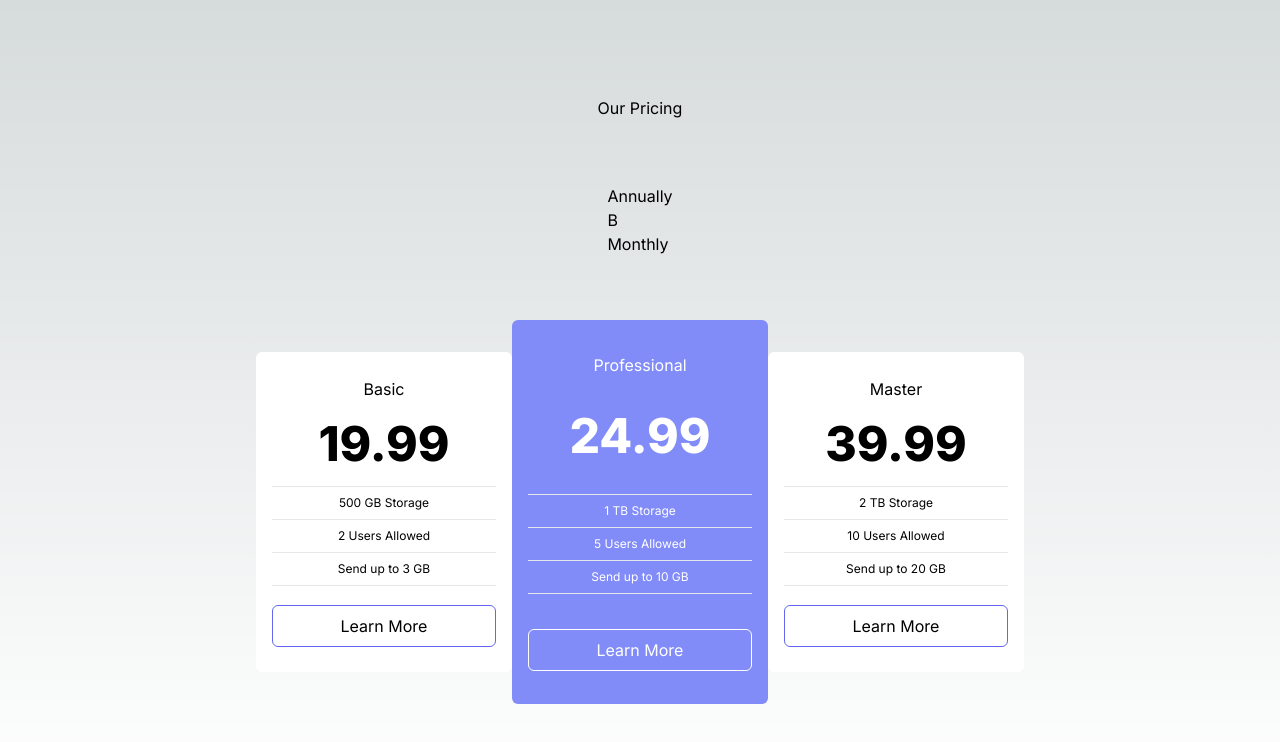
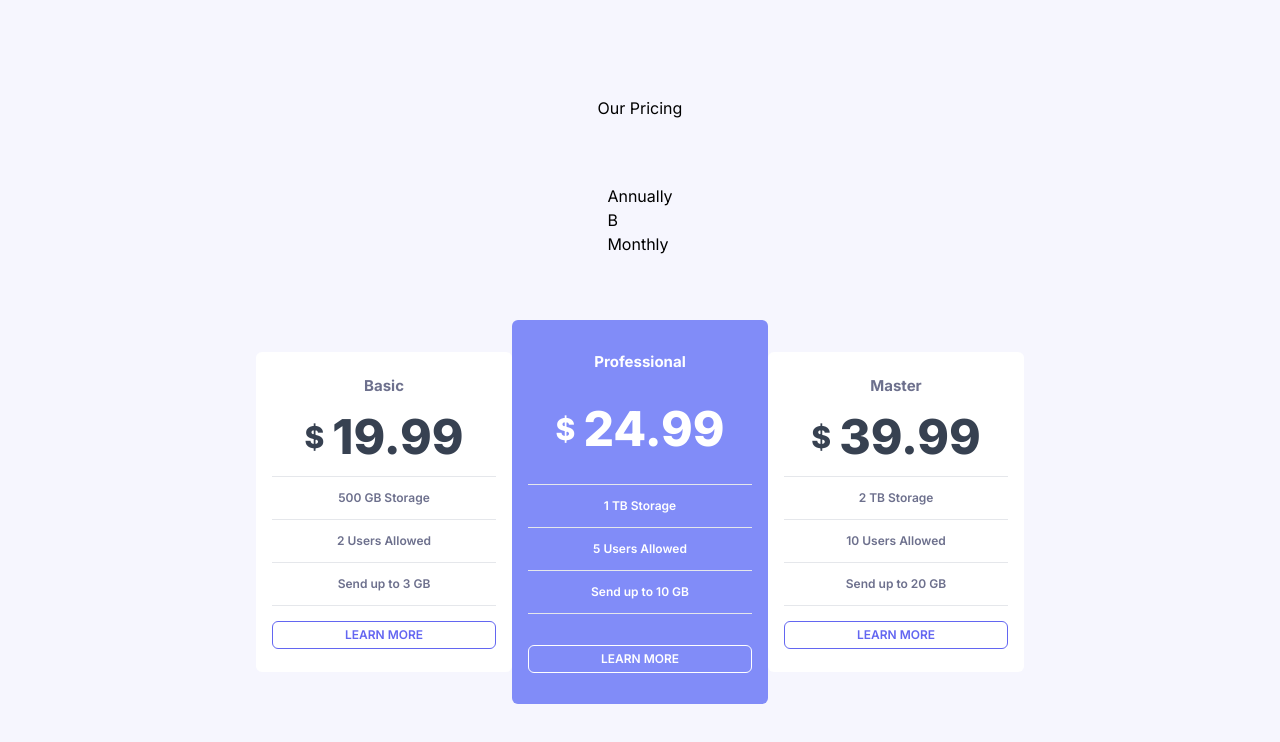
Before and after one commit to ferutizi/pricing-component, a Next.js app: page / in a window 1280 px wide. Shown: the top 742 px of the page. Built offline with nearby package versions, Linux system fonts and the light colour scheme.

Commit message:
added colors variables

```diff
--- a/src/app/components/Card.tsx
+++ b/src/app/components/Card.tsx
@@ -1,30 +1,31 @@
 interface CardProps {
   plan: string,
-  anualPrice: number,
+  annualPrice: number,
   monthlyPrice: number,
   storage: string,
   users: number,
   sendUp: number,
+	anually: boolean,
   highlight?: boolean,
 }
 
-export default function Card({plan, anualPrice, monthlyPrice, storage, users, sendUp, highlight}: CardProps) {
+export default function Card({plan, annualPrice, monthlyPrice, storage, users, sendUp, anually, highlight}: CardProps) {
 	const highlightStyles = 'h-96 text-white bg-indigo-400'
-	const normalStyles = 'h-80 text-black bg-white'
+	const normalStyles = 'h-80 text-gray-700 bg-white'
 	return(
 		<article className={`${highlight ? highlightStyles : normalStyles} flex flex-col justify-around text-center w-64 p-4 rounded-md`}>
-			<h2>{plan}</h2>
-			<span className="text-5xl font-extrabold">{monthlyPrice} {/* {anualPrice} */}</span>
+			<h2 className={`text-sm ${highlight ? 'text-white' : 'text-grayishBlue'} font-bold`}>{plan}</h2>
+			<span className="text-5xl font-extrabold flex justify-center items-center gap-2"><span className="text-3xl">$</span>{anually ? annualPrice : monthlyPrice} {/* {anualPrice} */}</span>
 			<div>
+				<hr className="text-veryLightGrayishBlue bg-veryLightGrayishBlue" />
+				<p className={`${highlight ? 'text-white' : 'text-grayishBlue'} py-2 text-xs font-semibold`}>{storage} Storage</p>
 				<hr />
-				<p className="py-2 text-xs">{storage} Storage</p>
+				<p className={`${highlight ? 'text-white' : 'text-grayishBlue'} py-2 text-xs font-semibold`}>{users} Users Allowed</p>
 				<hr />
-				<p className="py-2 text-xs">{users} Users Allowed</p>
-				<hr />
-				<p className="py-2 text-xs">Send up to {sendUp} GB</p>
+				<p className={`${highlight ? 'text-white' : 'text-grayishBlue'} py-2 text-xs font-semibold`}>Send up to {sendUp} GB</p>
 				<hr />
 			</div>
-			<button type="button" className={`${highlight ? 'border-white' : 'border-indigo-500'} w-full text-center py-2 border rounded-md`}>Learn More</button>
+			<button type="button" className={`${highlight ? 'border-white text-white' : 'border-indigo-500 text-indigo-500'} w-full text-center py-1 border rounded-md text-xs font-semibold`}>LEARN MORE</button>
 		</article>
 	)
 }
--- a/src/app/globals.css
+++ b/src/app/globals.css
@@ -18,12 +18,13 @@
 
 body {
   color: rgb(var(--foreground-rgb));
-  background: linear-gradient(
+  background: hsl(240, 78%, 98%);
+  /* linear-gradient(
       to bottom,
       transparent,
       rgb(var(--background-end-rgb))
     )
-    rgb(var(--background-start-rgb));
+    rgb(var(--background-start-rgb)); */
 }
 
 @layer utilities {
--- a/tailwind.config.ts
+++ b/tailwind.config.ts
@@ -13,6 +13,20 @@ const config: Config = {
 				'gradient-conic':
           'conic-gradient(from 180deg at 50% 50%, var(--tw-gradient-stops))',
 			},
+			colors: {
+				'linearGradient': 'hsl(236, 72%, 79%) to hsl(237, 63%, 64%)',
+				'veryLightGrayishBlue': 'hsl(240, 78%, 98%)',
+				'lightGrayishBlue': 'hsl(234, 14%, 74%)',
+				'grayishBlue': 'hsl(233, 13%, 49%)',
+				'darkGrayishBlue': 'hsl(232, 13%, 33%)'
+			},
+			fontSize: {
+				'sm': '15px',
+				'xs': '12px'
+			},
+			padding: {
+				'2': '12px'
+			}
 		},
 	},
 	plugins: [],
```
